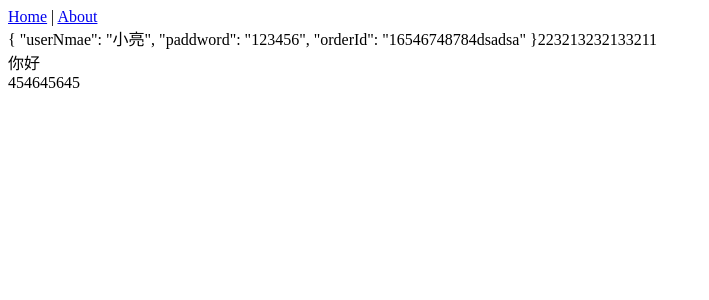
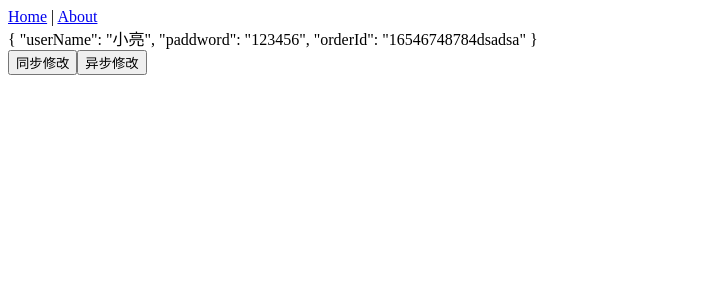
Before and after one commit to xiaoliang2018/vue-cli-demo, a Vue app: page /#/ in a window 1280 px wide. Shown: the top 300 px of the page, without its empty margins (0-709 px from the left). Built offline with nearby package versions, Linux system fonts and the light colour scheme.

Commit message:
add vuex demo

```diff
--- a/src/store/index.js
+++ b/src/store/index.js
@@ -6,15 +6,22 @@ Vue.use(Vuex)
 export default new Vuex.Store({
   state: {
     userData:{
-        userNmae:'小亮',
+        userName:'小亮',
         paddword:'123456',
         orderId:'16546748784dsadsa'
      }
-
   },
   mutations: {
+    updateName(state,inData){
+      state.userData.userName =  inData;
+    }
   },
   actions: {
+    updateNameAjax(mutations,inData){
+      setTimeout(()=>{
+        mutations.commit('updateName',inData);
+      },1000)
+    },
   },
   modules: {
   }
--- a/src/views/Home.vue
+++ b/src/views/Home.vue
@@ -1,8 +1,8 @@
 <template>
   <div class="home">
-    <div>{{userData}}223213232133211</div>
-    <div>你好</div>
-    <div>454645645</div>
+    <div>{{userData}}</div>
+    <button @click="synchronization">同步修改</button>
+    <button @click="asynchronous">异步修改</button>
   </div>
 </template>
 
@@ -20,6 +20,14 @@ export default {
   mounted(){
     this.userData = this.$store.state.userData;
   },
+  methods:{
+    synchronization(){
+      this.$store.commit('updateName','同步修改名称')
+    },
+    asynchronous(){
+      this.$store.dispatch('updateNameAjax','异步修改名称');
+    }
+  },
   components: {
   }
 }
```
